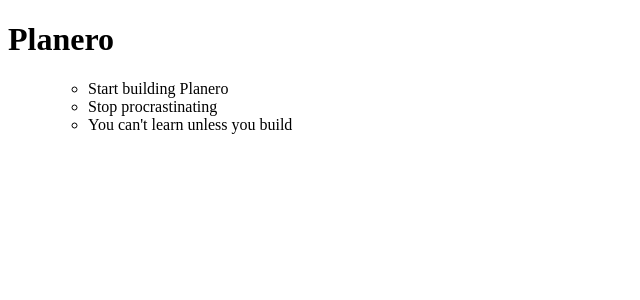
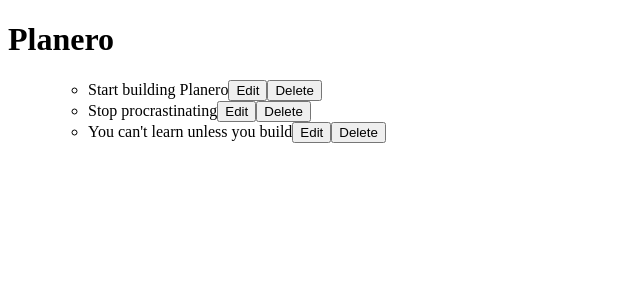
Before and after one commit to raknos13/planero-planner-react, a React (Vite) app: page / in a window 1280 px wide. Shown: the top 300 px of the page, without its empty margins (0-640 px from the left). Built offline with nearby package versions, Linux system fonts and the light colour scheme.

Commit message:
Add deleteItem and editItem functionality to todoItems, and improve namespace for variables and event handlers

```diff
--- a/src/components/TodoItem.jsx
+++ b/src/components/TodoItem.jsx
@@ -1,3 +1,34 @@
-export default function TodoItem({ name }) {
-  return <li>{name}</li>;
+import { useState } from "react";
+
+export default function TodoItem({ task, handleDelete, handleEdit }) {
+  const [isEditing, setIsEditing] = useState(false);
+  const [editedTitle, setEditedTitle] = useState(task.title);
+
+  function handleSubmit(e) {
+    e.preventDefault();
+    handleEdit(task.id, editedTitle);
+    setIsEditing(false);
+  }
+
+  return (
+    <li>
+      {isEditing ? (
+        <form onSubmit={handleSubmit}>
+          <input
+            type="text"
+            value={editedTitle}
+            onChange={(e) => setEditedTitle(e.target.value)}
+          />
+          <button type="submit">Save</button>
+          <button onClick={() => setIsEditing(false)}>Cancel</button>
+        </form>
+      ) : (
+        <>
+          {task.title}
+          <button onClick={() => setIsEditing(true)}>Edit</button>
+          <button onClick={() => handleDelete(task.id)}>Delete</button>
+        </>
+      )}
+    </li>
+  );
 }
--- a/src/components/TodoList.jsx
+++ b/src/components/TodoList.jsx
@@ -1,17 +1,36 @@
 import { useState } from "react";
 import TodoItem from "./TodoItem";
 
+const TODOS = [
+  { id: 0, title: "Start building Planero", completed: true },
+  { id: 1, title: "Stop procrastinating", completed: false },
+  { id: 2, title: "You can't learn unless you build", completed: true },
+];
+
 export default function TodoList() {
-  const [items, setItems] = useState([
-    { id: 0, name: "Start building Planero" },
-    { id: 1, name: "Stop procrastinating" },
-    { id: 2, name: "You can't learn unless you build" },
-  ]);
-  console.log(items);
+  const [tasks, setTasks] = useState(TODOS);
+
+  function deleteTask(id) {
+    setTasks(tasks.filter((task) => task.id !== id));
+  }
+  function editTask(id, updatedTitle) {
+    setTasks(
+      tasks.map((task) =>
+        task.id === id ? { ...task, title: updatedTitle } : task,
+      ),
+    );
+  }
+
   return (
     <ul>
-      {items.map((item) => (
-        <TodoItem key={item.id} name={item.name} />
+      {tasks.map((task, index) => (
+        <TodoItem
+          key={index}
+          id={index}
+          task={task}
+          handleDelete={deleteTask}
+          handleEdit={editTask}
+        />
       ))}
     </ul>
   );
```
